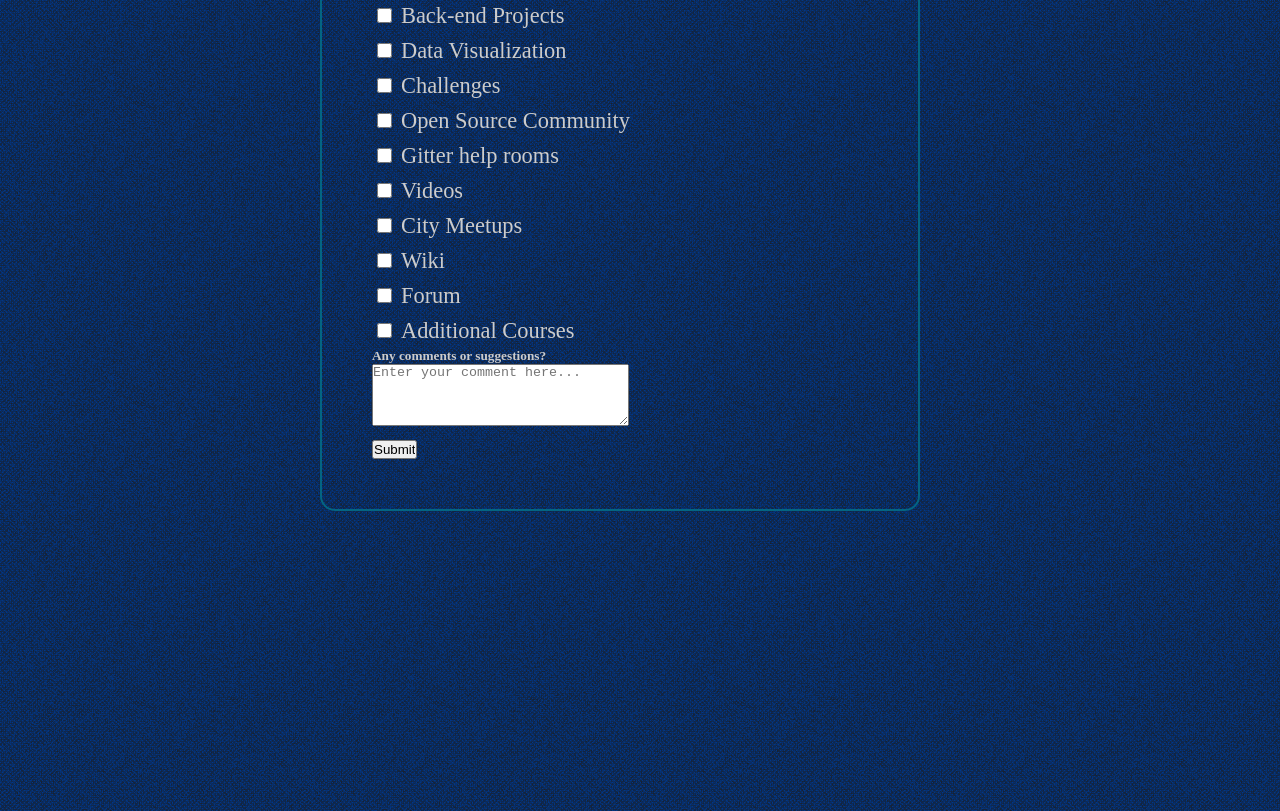
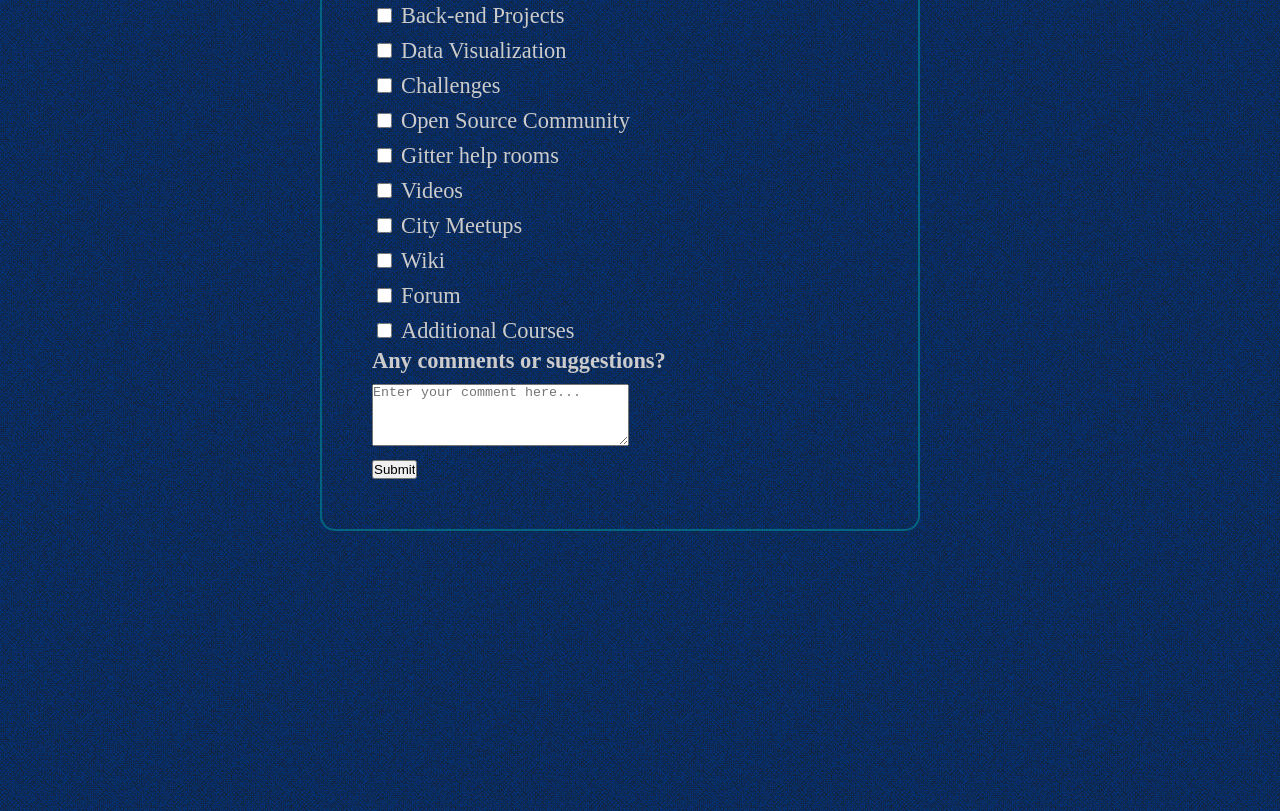
Before and after one commit to mohamed-abdelahi-haibelty/survey-form, a plain HTML site: page index.html in a window 1280 px wide. Shown: the part 789-1600 px from the top of the page. Drawn offline with Linux system fonts and the light colour scheme.

Commit message:
h5 properties

```diff
--- a/css/styles.css
+++ b/css/styles.css
@@ -96,3 +96,7 @@ input[type="checkbox"] {
 .checkbox label {
   font-size: 1.4em;
 }
+h5 {
+  font-size: 1.4em;
+  padding-bottom: 10px;
+}
```
